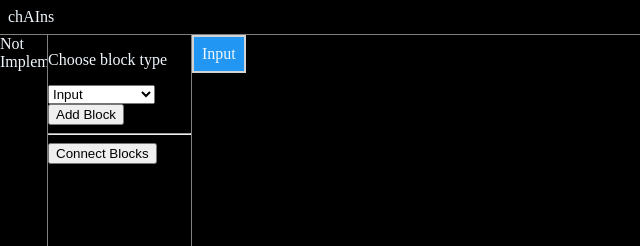
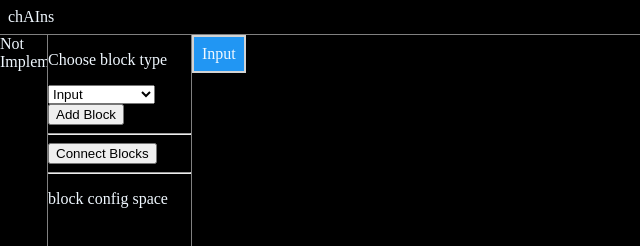
Before and after one commit to yeedrag/mouseElephantCatDog, a plain HTML site: page index.html in a window 1280 px wide. Shown: the top 246 px of the page, without its empty margins (0-640 px from the left). Drawn offline with Linux system fonts and the light colour scheme.

Commit message:
same as last commit

```diff
--- a/index.css
+++ b/index.css
@@ -61,7 +61,6 @@ body > div {
 .block {
 	position: absolute;
 	background-color: #f1f1f1;
-	text-align: center;
 	border: solid 2px #d3d3d3;
 
 	width: fit-content;
--- a/index.html
+++ b/index.html
@@ -39,6 +39,8 @@
 				<hr>
 
 				<button id="addLine">Connect Blocks</button>
+				<hr>
+				<p>block config space</p>
 			</div>
 		</div>
 		<div id="workspaceContainer">
```
